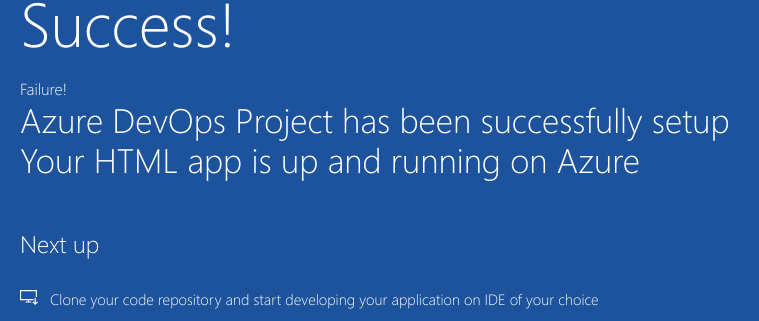
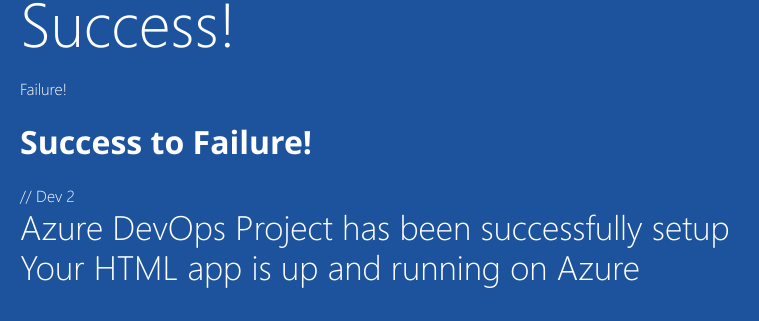
Before and after one commit to Prash-DevOps/sample-project, a plain HTML site: page index.html in a window 1280 px wide. Shown: the part 392-713 px from the top of the page, 205-964 px from the left. Drawn offline with Linux system fonts and the light colour scheme.

Commit message:
Update index.html

```diff
--- a/index.html
+++ b/index.html
@@ -20,6 +20,7 @@
             <div class="content-body">
                 <div class="success-text">Success!</div>
 				<div class="failure-text">Failure!</div>
+		    <div class="failure-text"><h1>Success to Failure!</h1></div> // Dev 2
                 <div class="description line-1"> Azure DevOps Project has been successfully setup</div>
                 <div class="description line-2"> Your HTML app is up and running on Azure</div>
                 <div class="next-steps-container">
```
